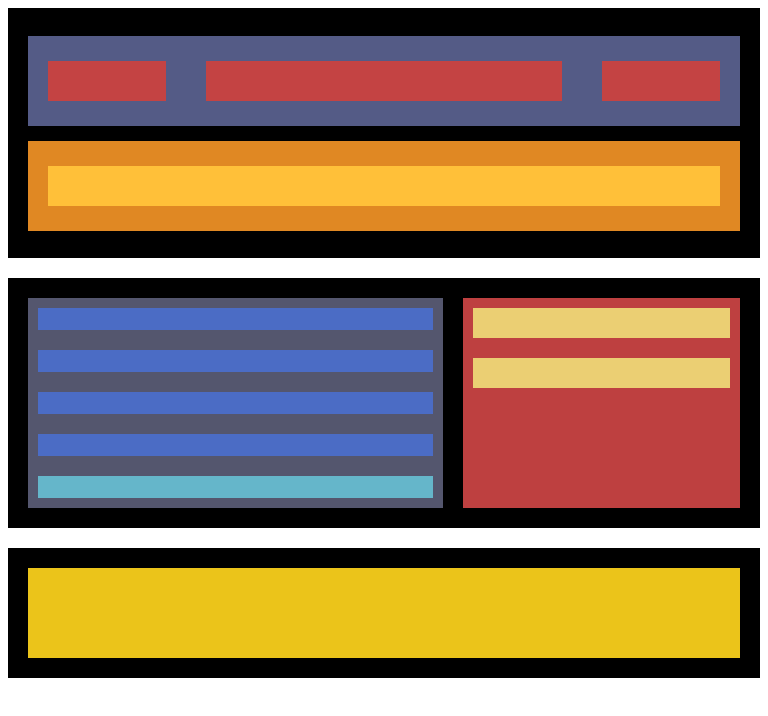
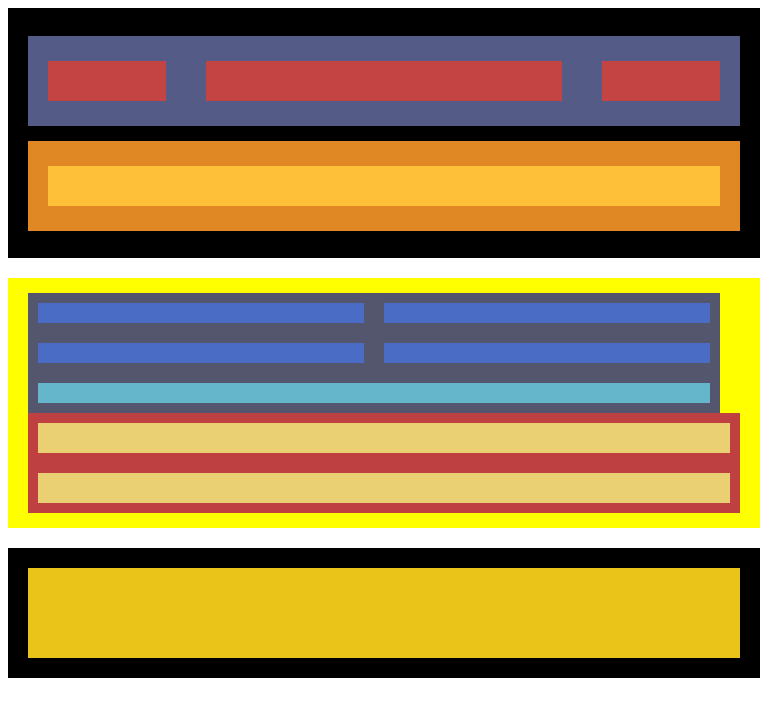
Before and after one commit to LienaPuey/Actividades, a plain HTML site: page nivel-1/index.html in a window 768 px wide. Drawn offline with Linux system fonts and the light colour scheme.

Commit message:
actividad1

```diff
--- a/nivel-1/style.css
+++ b/nivel-1/style.css
@@ -157,7 +157,22 @@ margin-bottom: 20px;
 
   }
 /*tablets*/
-  @media only screen and (min-width: 600px) {
+  @media only screen and (min-width: 600px) and (max-width: 900px) {
+    .bloque2 {
+        flex-direction: column;
+        background-color: yellow;
+        justify-content: center;
+        padding: 20px;
+    }
+
+    .gris {
+
+    }
+
+    .rojo {
+
+
+    }
 
   }
 
```
